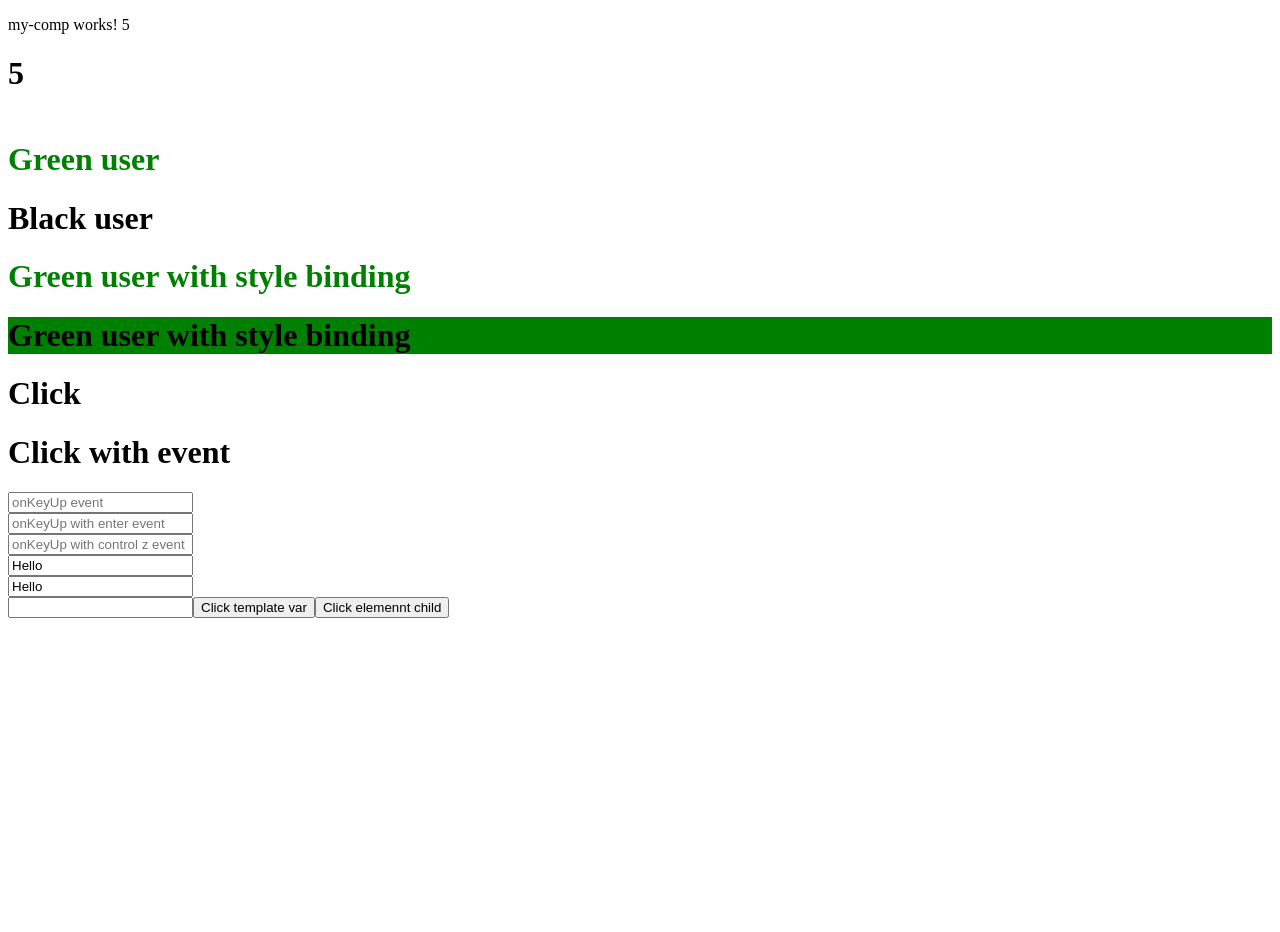
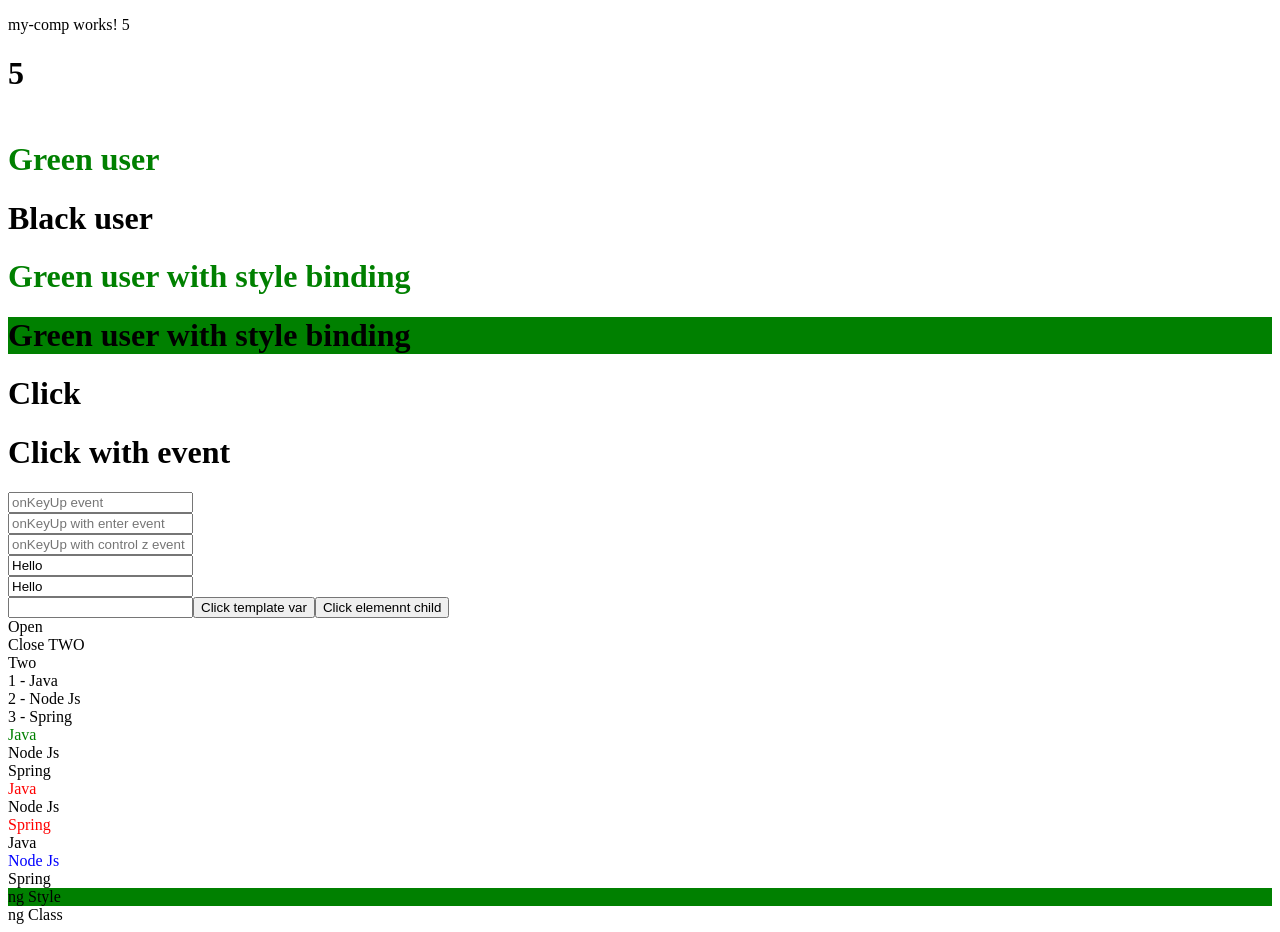
Before and after one commit to alahbabi/angular-course, an Angular app: page / in a window 1280 px wide. Before the commit the page ends 800 px from the top, so only its background shows below. Built offline with nearby package versions, Linux system fonts and the light colour scheme.

Commit message:
ALi : Directives - ngIf - ngSwitch - ngFor - ngStyle - ngClass

```diff
--- a/src/app/my-comp/my-comp.component.html
+++ b/src/app/my-comp/my-comp.component.html
@@ -52,3 +52,43 @@
 
   <!-- View child -->
 <button (click)="onKeyUpElementChild()">Click elemennt child </button>
+
+<!-- Directives -->
+<div *ngIf = "open">Open</div>
+<div *ngIf = "!open">Close</div>
+
+<div *ngIf = "!open; else close">Open TWO </div>
+<ng-template #close>
+  Close TWO
+</ng-template>
+
+<div [ngSwitch]="numberOfSwitch">
+  <div *ngSwitchCase="1">One</div>
+  <div *ngSwitchCase="2">Two</div>
+  <div *ngSwitchDefault>Three</div>
+</div>
+
+<div *ngFor="let course of courses; index as i" >
+  {{i + 1 }} - {{course}}
+</div>
+  <!-- first element -->
+<div *ngFor="let course of courses; first as i" [style.color]="i ? 'green' : 'black'"  >
+  {{course}}
+</div>
+  <!-- Zawji -->
+<div *ngFor="let course of courses; even as i" [style.color]="i ? 'red' : 'black'"  >
+  {{course}}
+</div>
+<!-- Fardi -->
+<div *ngFor="let course of courses; odd as i" [style.color]="i ? 'blue' : 'black'"  >
+  {{course}}
+</div>
+
+<div [ngStyle]="{
+  color: test ? 'green' : 'black',
+  backgroundColor : test ? 'black' : 'green'
+}"> ng Style</div>
+
+<div [ngClass]="{
+  'green': test
+}"> ng Class</div>
--- a/src/app/my-comp/my-comp.component.ts
+++ b/src/app/my-comp/my-comp.component.ts
@@ -16,6 +16,14 @@ export class MyCompComponent implements OnInit {
   notActive = false ;
 
   val = 'Hello';
+
+  open = true ;
+
+  numberOfSwitch = 2 ;
+
+  courses = ['Java' , 'Node Js', 'Spring'];
+
+  test = false ;
 
   constructor() { }
 
```
